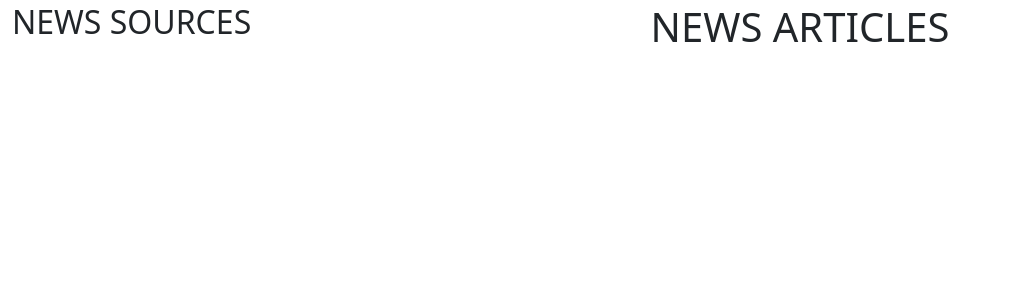
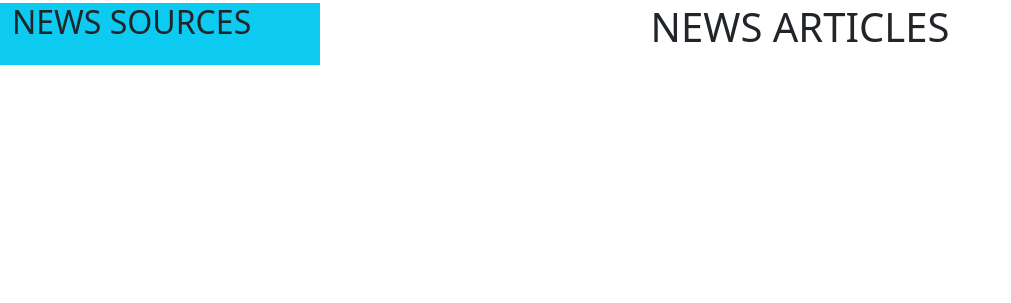
Before and after one commit to Lenus254/news_preview, a Flask app: template app/templates/index.html in a window 1280 px wide. Shown: the part 44-347 px from the top of the page, without its empty margins (0-1011 px from the left). Run offline with Flask 2, Linux system fonts and the light colour scheme; the template is opened without the code that fills it, so the values that code supplies are empty.

Commit message:
changed background color of the news source column

```diff
--- /dev/null
+++ b/app/static/css/styles.css
@@ -0,0 +1,3 @@
+.news{
+background-color: bisque;
+}
--- a/app/templates/index.html
+++ b/app/templates/index.html
@@ -3,7 +3,7 @@
 {%block content%}
 <div class="container-fluid">
     <div class="row">
-        <div class="col-md-3">
+        <div class="col-md-3 bg-info">
             <div class="card-column">
                 <h2>NEWS SOURCES</h2>
                 <div class="list-group scrolly">
```
